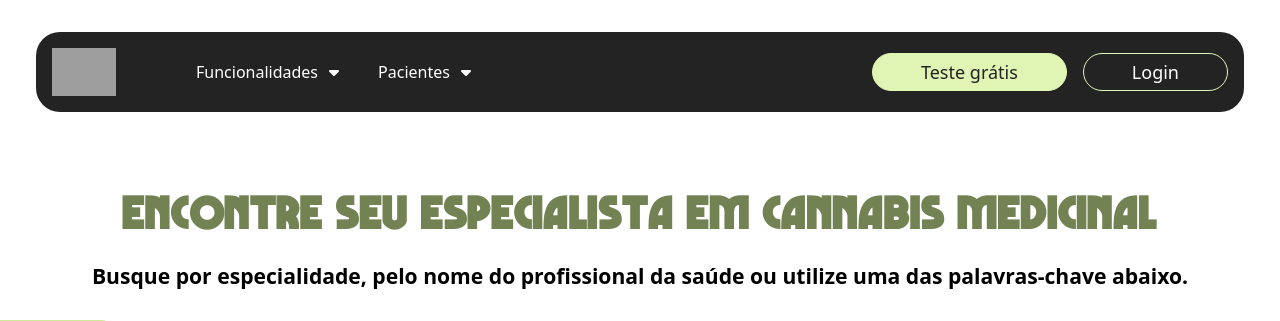
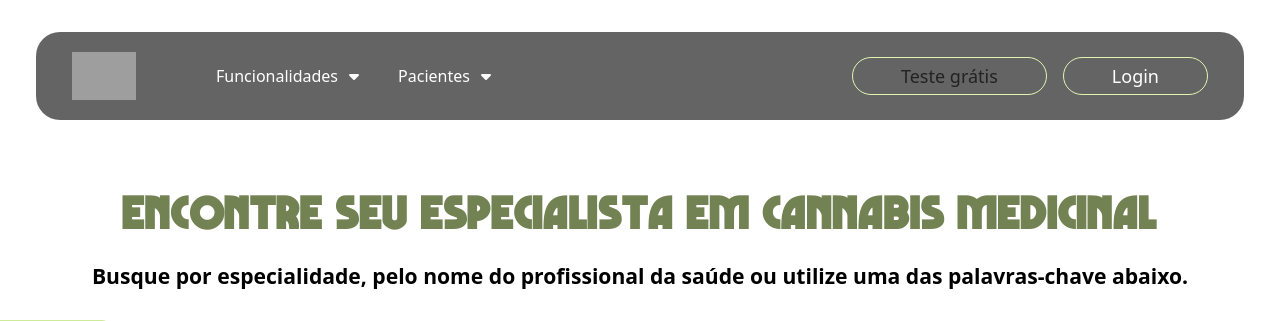
Before and after one commit to Chyod-s/kaya-doc-django-tailwind, a Django app: page /doctors/ in a window 1280 px wide; the page is wider, and only the part inside the window is pictured. Shown: the top 321 px of that part. Run offline with Django 5.2, Linux system fonts and the light colour scheme; some web fonts are replaced; grey boxes are pictures that could not be loaded.

Commit message:
fix: tentativa de correção botão e add pading

```diff
--- a/package.json
+++ b/package.json
@@ -1,7 +1,7 @@
 {
   "scripts": {
-  "build": "tailwindcss -i ./static/css/input.css -o ./static/css/output.css --minify",
-  "dev": "tailwindcss -i ./static/css/input.css -o ./static/css/output.css --watch"
+    "build": "tailwindcss -i ./static/css/input.css -o ./static/css/output.css --minify",
+    "dev": "tailwindcss -i ./static/css/input.css -o ./static/css/output.css --watch"
   },
   "devDependencies": {
     "autoprefixer": "^10.4.21",
--- a/static/css/output.css
+++ b/static/css/output.css
@@ -880,10 +880,6 @@ video {
   width: 13rem;
 }
 
-.w-\[1115px\] {
-  width: 1115px;
-}
-
 .w-\[177vh\] {
   width: 177vh;
 }
@@ -903,10 +899,6 @@ video {
 
 .w-screen {
   width: 100vw;
-}
-
-.w-\[1615px\] {
-  width: 1615px;
 }
 
 .max-w-screen-xl {
--- a/static/js/scripts.js
+++ b/static/js/scripts.js
@@ -1,10 +1,22 @@
-window.addEventListener('scroll', () => {
-    const header = document.getElementById('header');
+document.addEventListener('DOMContentLoaded', () => {
+  const header = document.getElementById('header');
+  const teste = document.getElementById('btn-teste');
+  const login = document.getElementById('btn-login');
+
+  window.addEventListener('scroll', () => {
     if (window.scrollY > 50) {
+      header.classList.remove('bg-[#232323]');
       header.classList.add('bg-[#232323]/70', 'backdrop-blur-lg');
-      header.classList.remove('bg-[#232323]');
-    } else {
-      header.classList.add('bg-[#232323]');
-      header.classList.remove('bg-[#232323]/70', 'backdrop-blur-lg');
+
+      teste.classList.remove('bg-custom-green');
+      teste.classList.remove('hover:bg-custom-back');
+      teste.classList.add('bg-custom-green-70', 'backdrop-blur-lg');
+      teste.classList.add('hover:bg-custom-back-70', 'backdrop-blur-lg');
+
+      login.classList.remove('bg-custom-back');
+      login.classList.remove('hover:bg-custom-green');
+      login.classList.add('bg-custom-back-70', 'backdrop-blur-lg');
+      login.classList.add('hover:bg-custom-green-70', 'backdrop-blur-lg');
     }
   });
+});
--- a/tailwind.config.js
+++ b/tailwind.config.js
@@ -12,7 +12,9 @@ module.exports = {
       },
       colors: {
         'custom-green': '#E0F4B3',
+        'custom-green-70': 'rgba(224, 244, 179, 0.7)',
         'custom-back': '#232323',
+        'custom-back-70': 'rgba(35, 35, 35, 0.7)',
         'custom-olive-green': '#738252',
         'custom-green-other': '#CDEA98',
         'custom-green-dark': '#A7C879',
@@ -20,6 +22,9 @@ module.exports = {
         'custom-text-grey': '#758554',
         'custon-cards-green': '#738252',
       },
+      backdropBlur: {
+        lg: '10px',
+      },
     },
   },
   plugins: [],
--- a/templates/base.html
+++ b/templates/base.html
@@ -13,7 +13,7 @@
     <link rel="stylesheet" href="{% static 'css/output.css' %}">
 
     <header class="fixed z-50 flex justify-center w-full top-8">
-        <div id="header" class="flex flex-wrap items-center w-screen mx-9 p-4 bg-[#232323] rounded-3xl transition-all duration-300 backdrop-blur-md">
+        <div id="header" class="flex flex-wrap items-center w-screen mx-9 p-4 px-9 py-5 bg-[#232323] rounded-3xl transition-all duration-300 ">
 
             <a class="flex items-center space-x-3 rtl:space-x-reverse me-20" href="https://kayadoc.com/">
                 <img src="https://saude-kayamind-minio.aqrour.easypanel.host/kayadoc/staticfiles/images/rebranding/kaya%20doc%20branco.png?X-Amz-Algorithm=AWS4-HMAC-SHA256&amp;X-Amz-Credential=tEE1iyojY34tOfrnfIPQ%2F20250320%2Fbrazil%2Fs3%2Faws4_request&amp;X-Amz-Date=20250320T185930Z&amp;X-Amz-Expires=588000&amp;X-Amz-SignedHeaders=host&amp;X-Amz-Signature=f31cd0adddeec804d80e9ecbb9aaeacffd8a0cffc38a5349f9ef3c77634e7f87" class="h-12" alt="Kaya doc verde">
@@ -43,12 +43,12 @@
 
             <div class="hidden space-x-2 ms-auto md:flex">
 
-                <a href="https://kayadoc.com/cadastro_medico_form/" class="btn items-center justify-center hidden px-12 py-1 text-lg border md:flex text-custom-back bg-custom-green rounded-3xl border-custom-green hover:bg-custom-back hover:text-custom-green">
+                <a id="btn-teste" href="https://kayadoc.com/cadastro_medico_form/" class="btn items-center justify-center hidden px-12 py-1 text-lg border md:flex text-custom-back bg-custom-green rounded-3xl border-custom-green hover:bg-custom-back hover:text-custom-green">
                     Teste grátis
                 </a>
 
 
-                <a href="https://kayadoc.com/usuario/entrar/" class="btn items-center justify-center hidden px-12 py-1 text-lg border md:flex text-white bg-custom-back rounded-3xl border-custom-green hover:bg-custom-green hover:text-custom-back">
+                <a id="btn-login" href="https://kayadoc.com/usuario/entrar/" class="btn items-center justify-center hidden px-12 py-1 text-lg border md:flex text-white bg-custom-back rounded-3xl border-custom-green hover:bg-custom-green hover:text-custom-back">
                     Login
                 </a>
 
```
